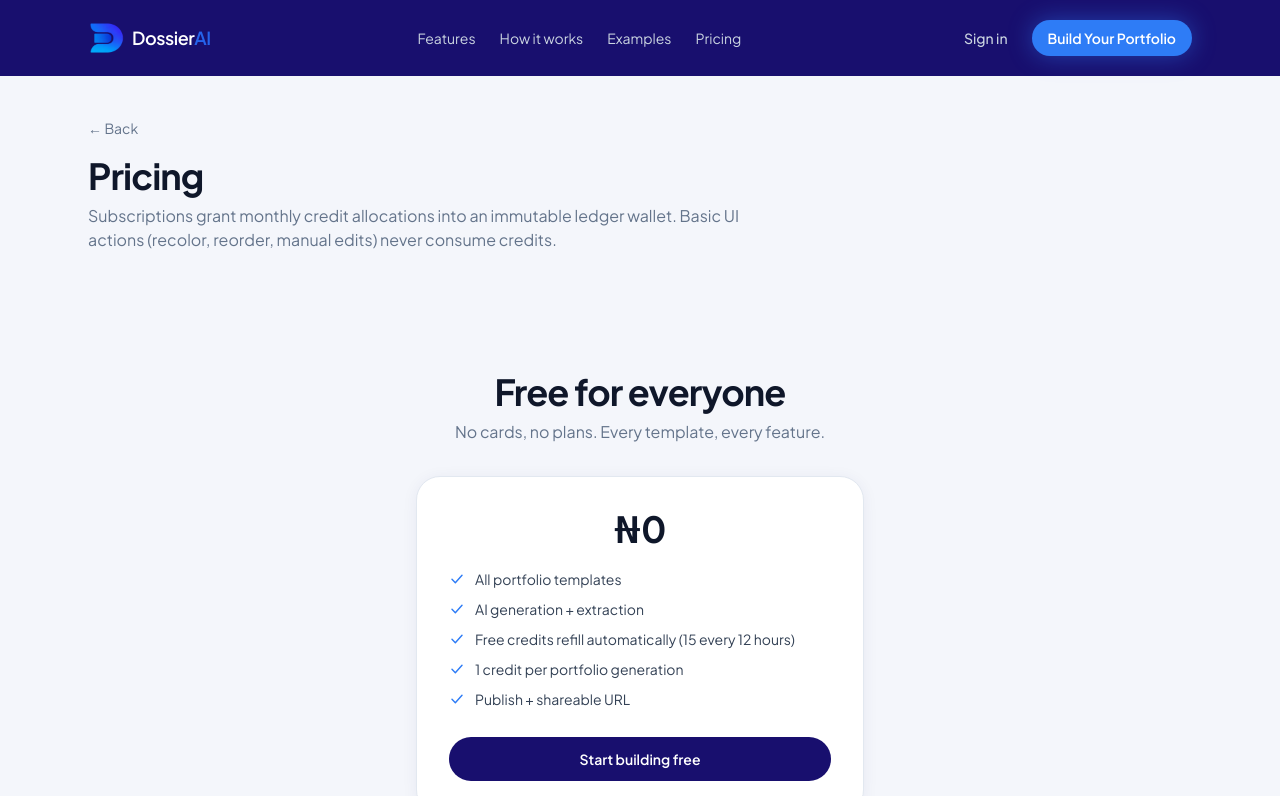
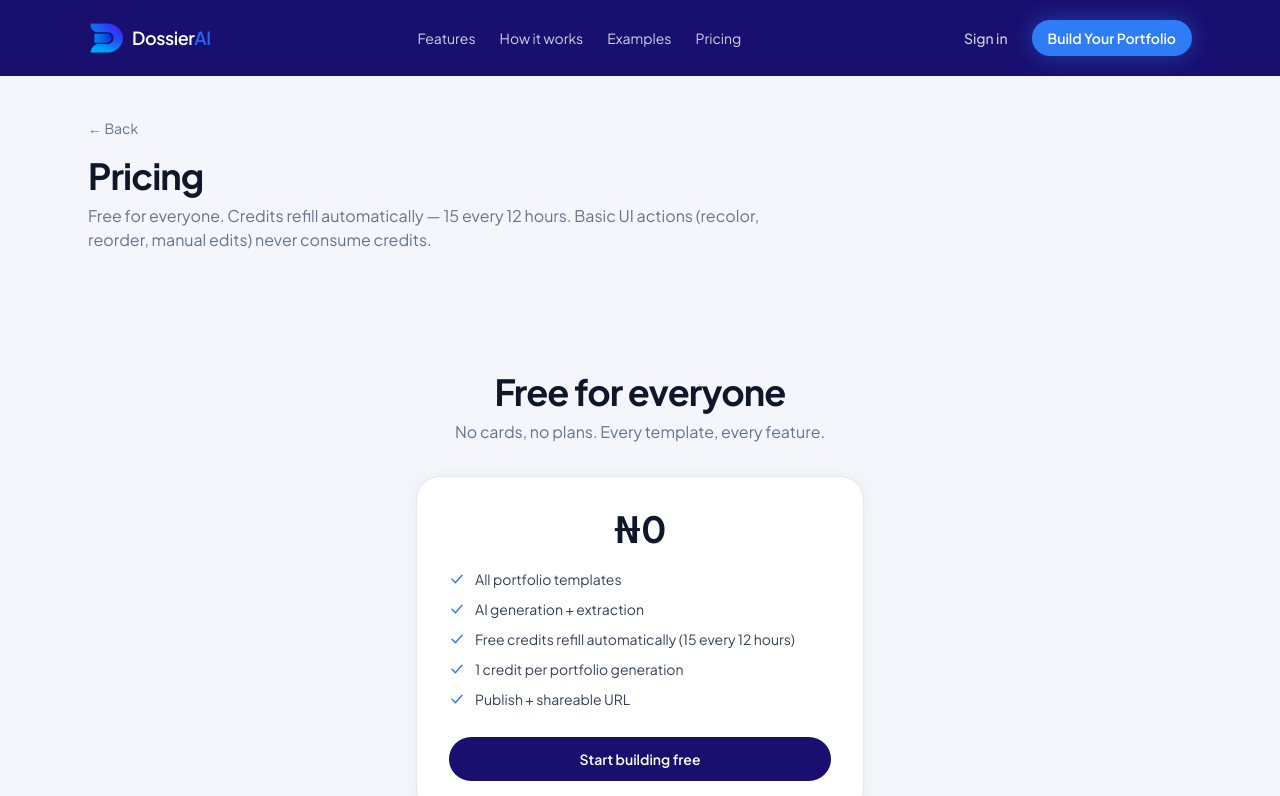
Before and after one commit to billionsireson/DossierAI, a Next.js app: page /pricing in a window 1280 px wide. Shown: the top 796 px of the page. Built offline with nearby package versions, Linux system fonts and the light colour scheme.

Commit message:
fix: free-tier copy on pricing page

```diff
--- a/app/pricing/page.tsx
+++ b/app/pricing/page.tsx
@@ -21,9 +21,8 @@ export default function PricingPage() {
         </Link>
         <h1 className="mt-4 text-4xl font-bold tracking-tight">Pricing</h1>
         <p className="mt-2 max-w-2xl text-[#64748B]">
-          Subscriptions grant monthly credit allocations into an immutable
-          ledger wallet. Basic UI actions (recolor, reorder, manual edits) never
-          consume credits.
+          Free for everyone. Credits refill automatically — 15 every 12 hours.
+          Basic UI actions (recolor, reorder, manual edits) never consume credits.
         </p>
       </main>
       <Pricing />
```
